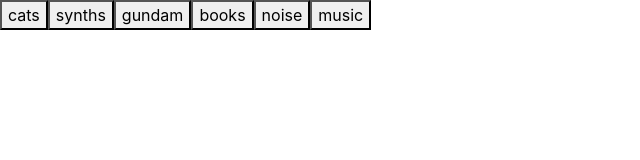
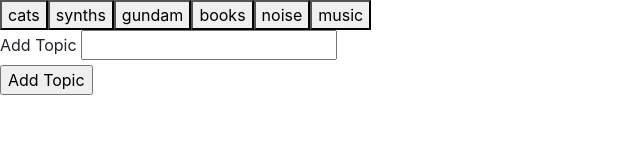
Before and after one commit to Jrofalk/GifSearch, a plain HTML site: page app.html in a window 1280 px wide. Shown: the whole page, without its empty margins (0-640 px from the left). Drawn offline with nearby package versions, Linux system fonts and the light colour scheme.

Commit message:
Added form to submit additional subjects for gifs from Bootstrap

```diff
--- a/app.html
+++ b/app.html
@@ -12,6 +12,14 @@
 
     <div id='topic-button'></div>
     <div id='gif-image'></div>
+
+    <form id="topic-form">
+        <label for="enter-topic">Add Topic</label>
+        <input type="text" id="enter-topic">
+        <br>
+        <input id="add-topic" type="submit" value="Add Topic">
+    </form>
+
 
 
     <script src="https://cdnjs.cloudflare.com/ajax/libs/jquery/3.2.1/jquery.min.js"></script>
@@ -35,7 +43,7 @@
             }).then(function (response) {
                 console.log(response);
                 var results = response.data;
-                for(i = 0; i < results.length; i++){
+                for (i = 0; i < results.length; i++) {
                     var image = $('<img>');
                     var static = results[i].images.fixed_height_small_still.url;
                     var animated = results[i].images.fixed_height_small.url;
@@ -64,7 +72,7 @@
         }
 
 
-    function playImage(){
+        function playImage() {
             var state = $(this).attr("data-state");
             if (state === "still") {
                 $(this).attr("src", $(this).attr("data-animate"));
```
Lines whose indentation alone changed are shown as unchanged.
